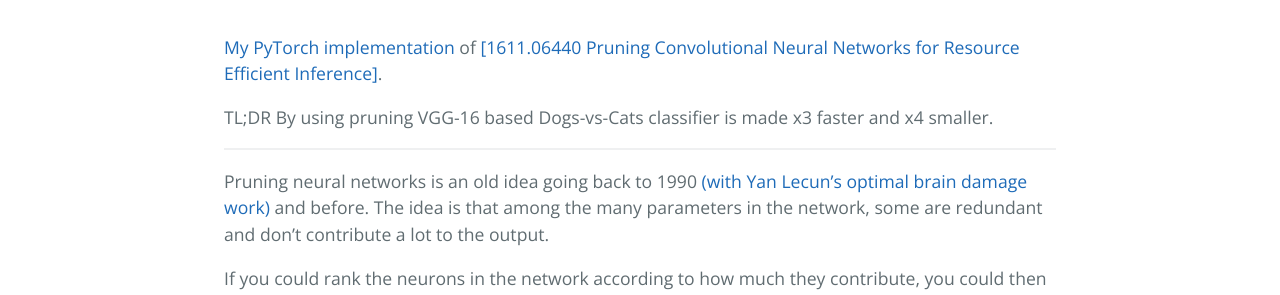
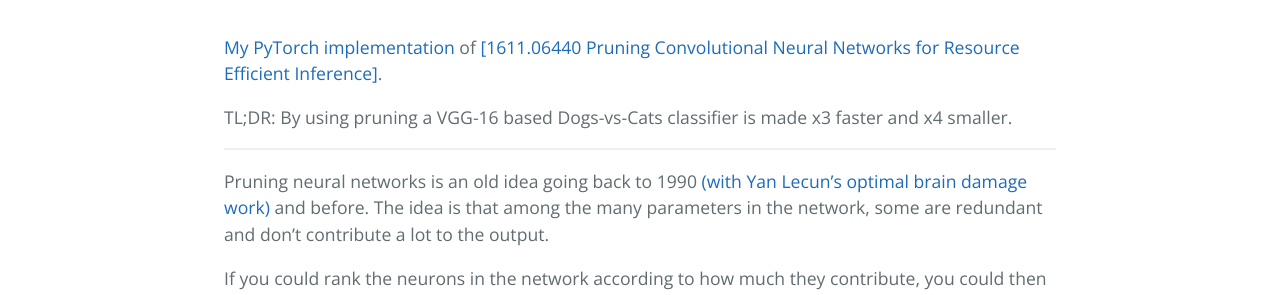
Before and after one commit to jacobgil/jacobgil.github.io, a Jekyll site: the page built from _posts/2017-06-23-pruning-deep-neural-networks.md, in a window 1280 px wide and 900 px high. Shown: the part 418-713 px from the top of the window. Built offline with Jekyll 4.4.1, drawn with Linux system fonts in a browser that asks for light colours; comment, search, counter and statistics services are not loaded; some of the changed text lies outside the part shown.

```diff
--- a/_posts/2017-06-23-pruning-deep-neural-networks.md
+++ b/_posts/2017-06-23-pruning-deep-neural-networks.md
@@ -9,7 +9,7 @@ permalink: deeplearning/pruning-deep-learning
 
 [My PyTorch implementation](https://github.com/jacobgil/pytorch-pruning) of [\[1611.06440 Pruning Convolutional Neural Networks for Resource Efficient Inference\]](https://arxiv.org/abs/1611.06440).
 
-TL;DR By using pruning VGG-16 based Dogs-vs-Cats classifier is made x3 faster and x4 smaller.
+TL;DR: By using pruning a VGG-16 based Dogs-vs-Cats classifier is made x3 faster and x4 smaller.
 
 ----------
 
```
Also changed, not shown: other parts of _posts/2017-06-23-pruning-deep-neural-networks.md (+1 -1 lines).
